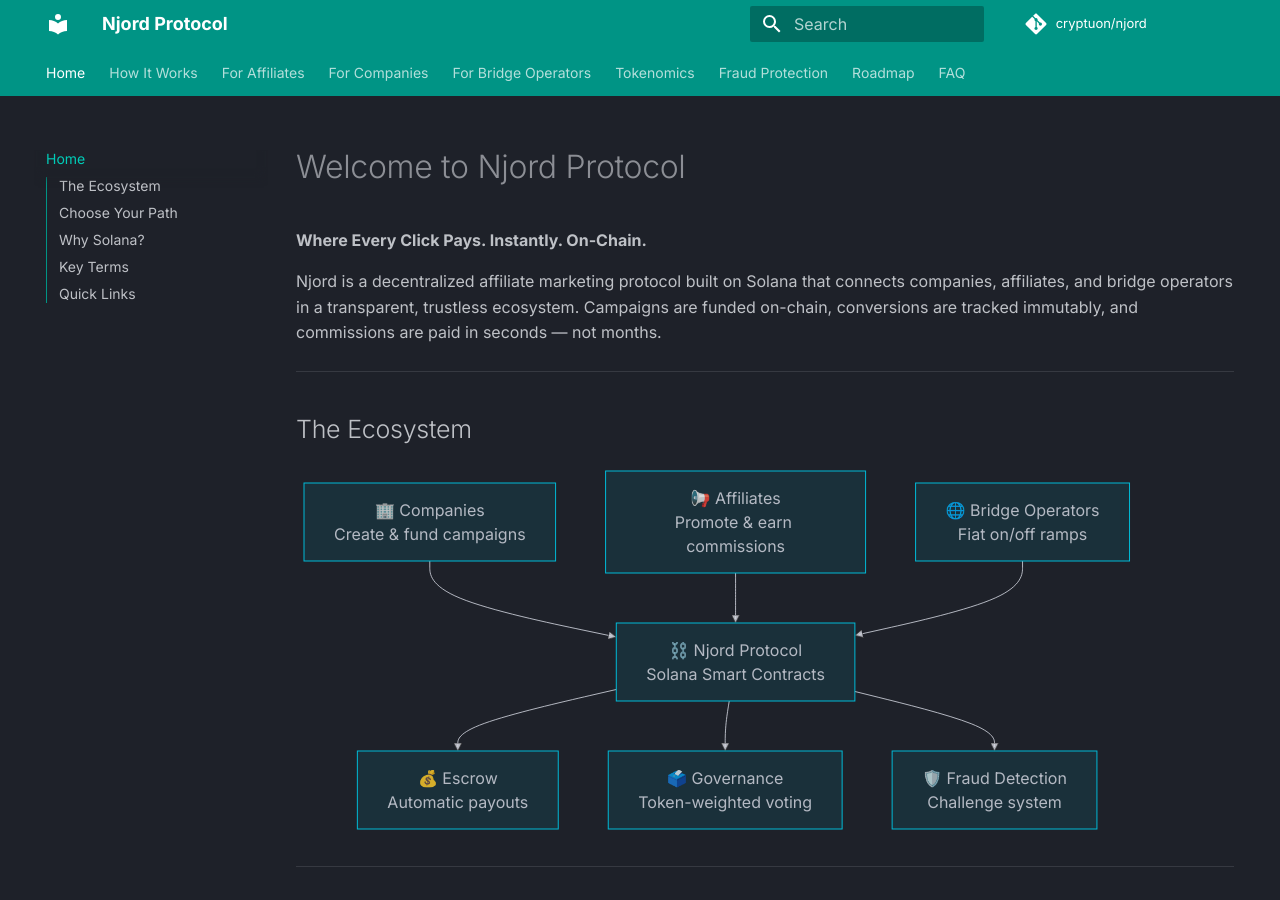
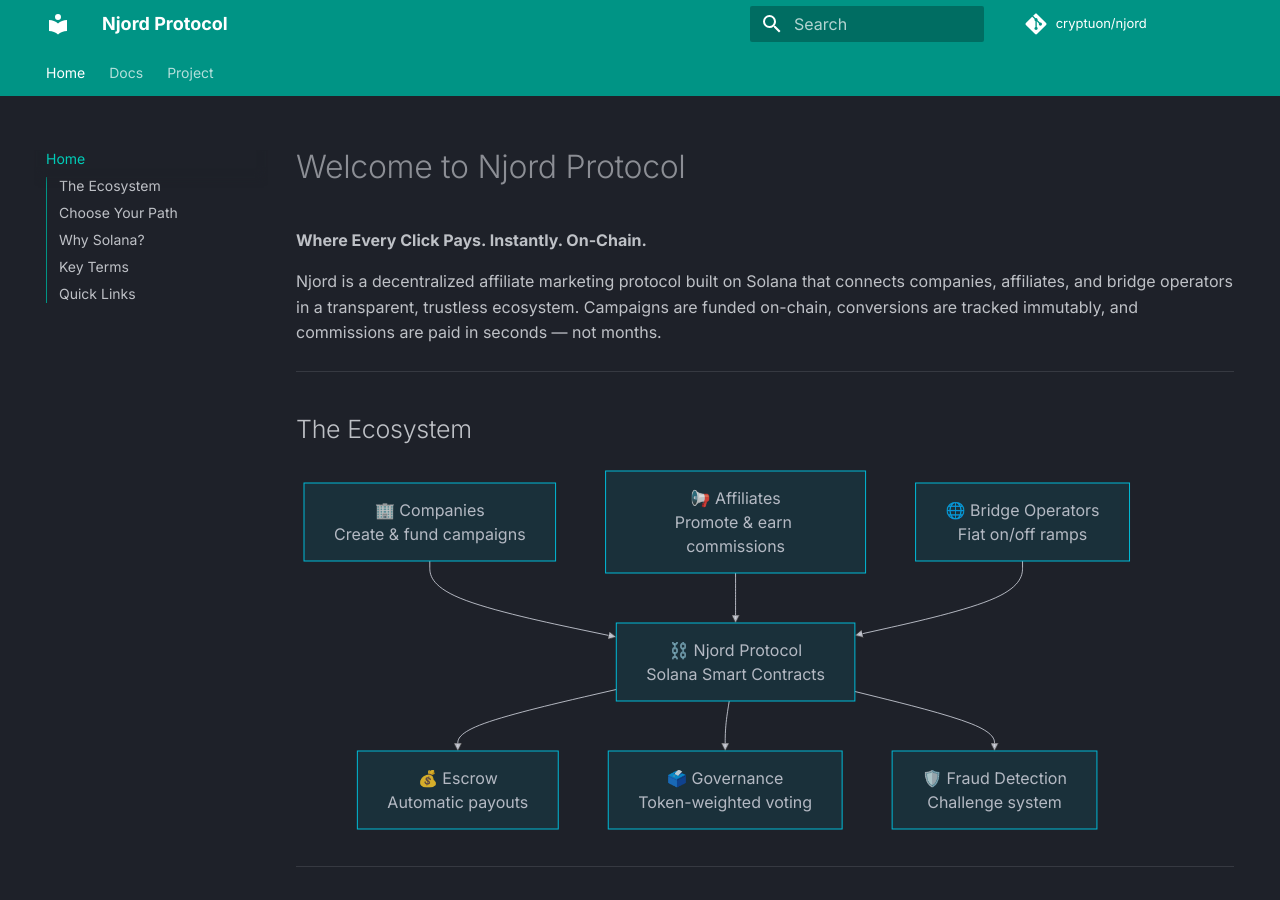
Before and after one commit to cryptuon/njord, an MkDocs documentation site: the page built from documentation/docs/index.md, in a window 1280 px wide and 900 px high. Built offline with MkDocs 1.6.1 and Material for MkDocs 9.7.7, drawn with Linux system fonts in a browser that asks for light colours; comment, search, counter and statistics services are not loaded; some of the changed lines change nothing that is shown.

Commit message:
docs: reorganize nav for sidebar layout, fix URLs

```diff
--- a/documentation/mkdocs.yml
+++ b/documentation/mkdocs.yml
@@ -16,6 +16,7 @@
   features:
     - navigation.tabs
     - navigation.sections
+    - navigation.indexes
     - navigation.top
     - search.highlight
     - content.tabs.link
@@ -23,14 +24,16 @@
 
 nav:
   - Home: index.md
-  - How It Works: how-it-works.md
-  - For Affiliates: for-affiliates.md
-  - For Companies: for-companies.md
-  - For Bridge Operators: for-bridge-operators.md
-  - Tokenomics: tokenomics.md
-  - Fraud Protection: fraud-protection.md
-  - Roadmap: roadmap.md
-  - FAQ: faq.md
+  - Docs:
+      - How It Works: how-it-works.md
+      - Tokenomics: tokenomics.md
+      - Fraud Protection: fraud-protection.md
+      - Roadmap: roadmap.md
+      - FAQ: faq.md
+  - Project:
+      - For Affiliates: for-affiliates.md
+      - For Companies: for-companies.md
+      - For Bridge Operators: for-bridge-operators.md
 
 markdown_extensions:
   - admonition
```
